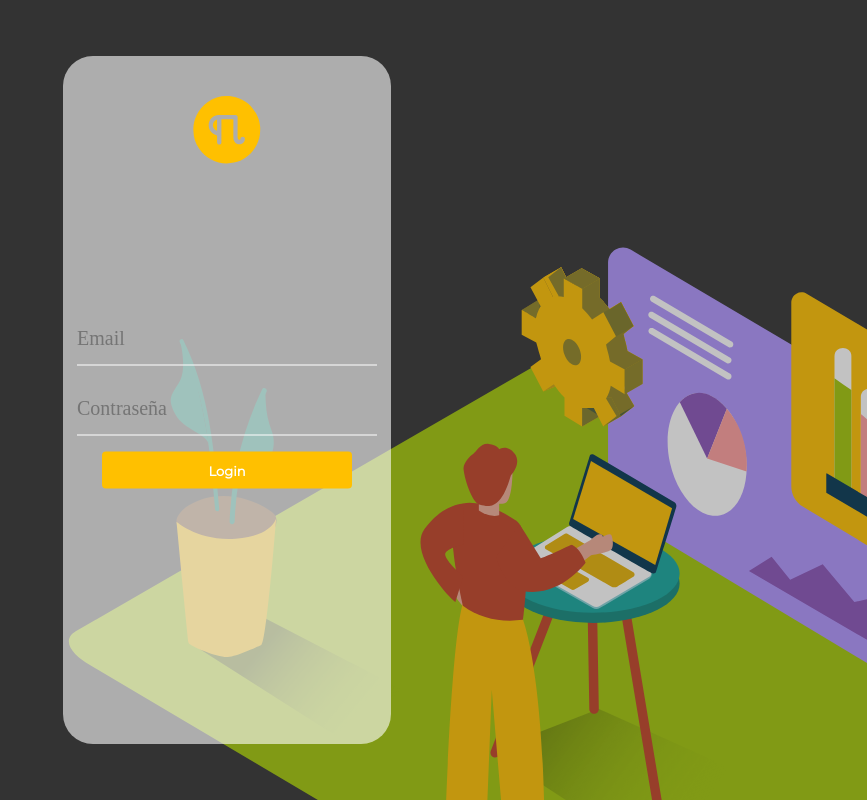
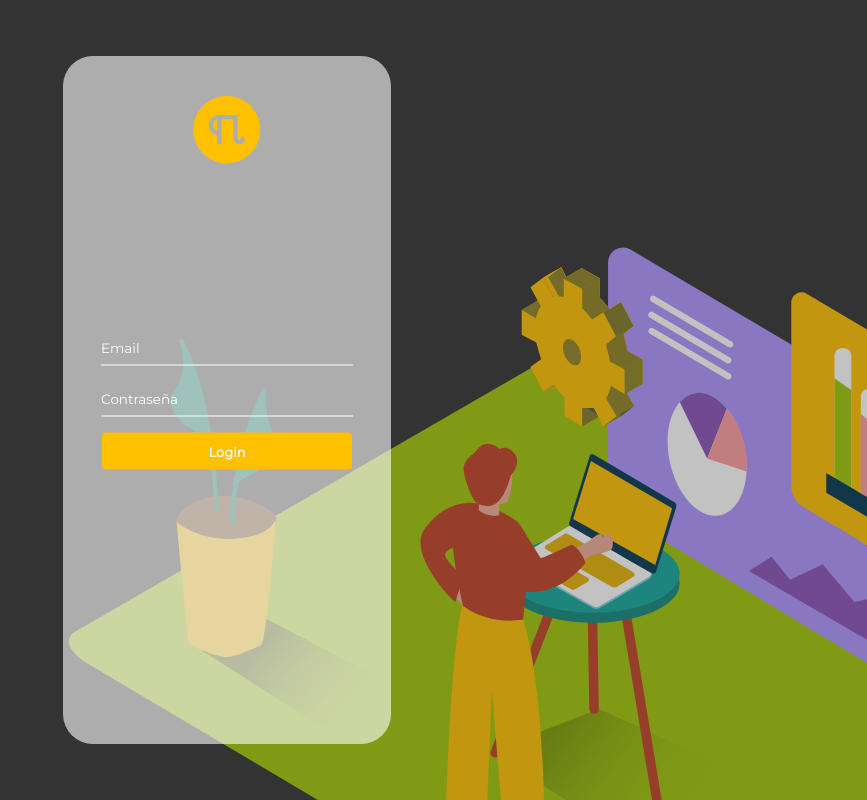
Before and after one commit to famicucci/pi-boilerplate, a Next.js app: page /login in a window 1280 px wide. Shown: the whole page, without its empty margins (413-1280 px from the left). Built offline with nearby package versions, Linux system fonts and the light colour scheme.

Commit message:
Add styles to the input

```diff
--- a/styles/textField.module.css
+++ b/styles/textField.module.css
@@ -1,5 +1,5 @@
 .container {
-	width: 300px;
+	width: 252px;
 	margin-bottom: 16px;
 }
 
@@ -10,18 +10,18 @@
 
 .input {
 	width: 100%;
-	height: 54px;
+	height: 35px;
 	border: none;
 	outline: none;
 	background: none;
 	color: #fff;
-	border-bottom: 1px solid #fff;
+	border-bottom: 0.1px solid #fff;
+	font-size: 13.5px;
+	font-weight: 300;
+}
 
-	/* font-style: normal; */
-	/* font-weight: 300; */
-	/* line-height: 18px; */
-	font-size: 20px;
-	font-family: grapenuts;
+.input::placeholder {
+	color: #fff;
 }
 
 .error {
```
